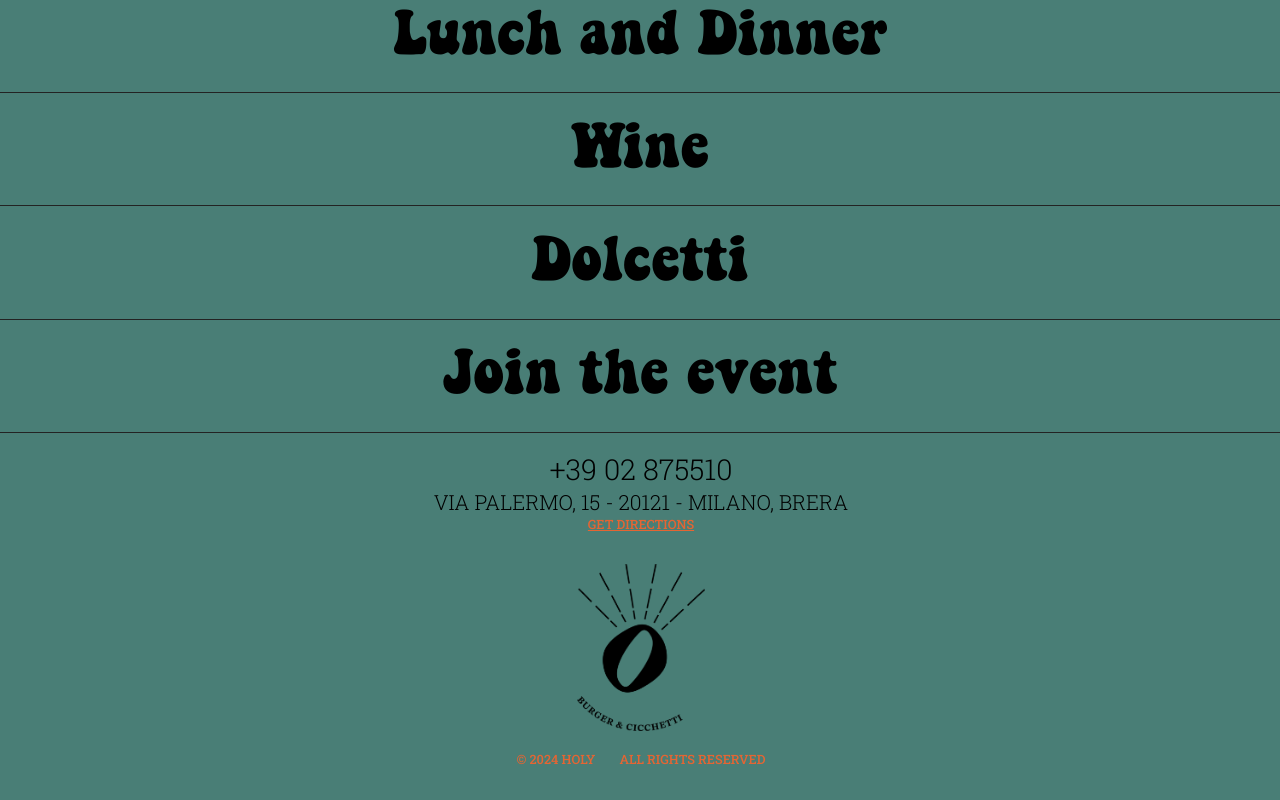
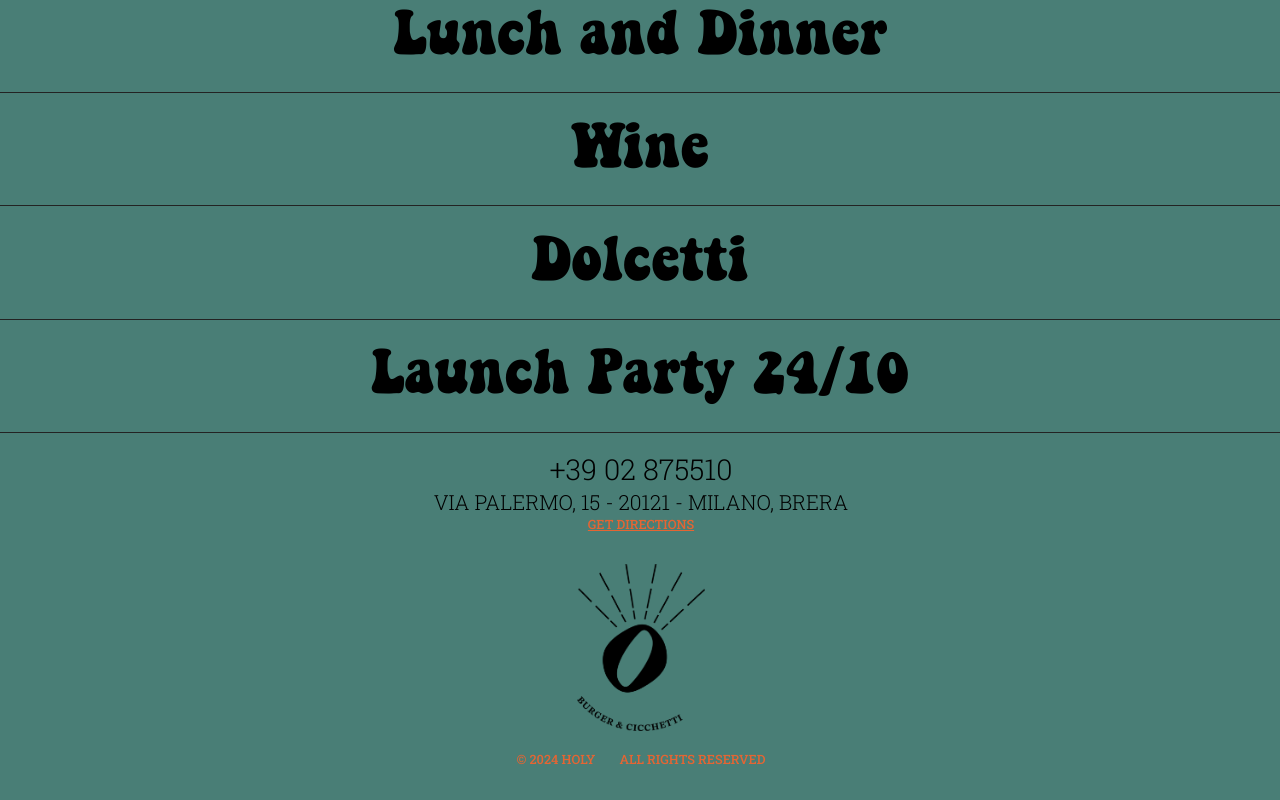
Before and after one commit to federicadivincenzo/HOLY-LANDING-PAGE, a Nuxt app: page / in a window 1280 px wide. Shown: the part 806-1606 px from the top of the page. Built offline with nearby package versions, Linux system fonts and the light colour scheme.

Commit message:
fix label

```diff
--- a/pages/index.vue
+++ b/pages/index.vue
@@ -18,7 +18,7 @@
         <NuxtLink to="https://drive.google.com/file/d/1UWOKtdz3BgctqsVPrhQTSiZhmkn8VkkJ/view?usp=sharing">Dolcetti</NuxtLink>
       </div>
       <div class="holy__menu__item">
-        <NuxtLink to="https://drive.google.com/file/d/1bpkS94XY1t-XD2OkzR7xbIArevebkNsX/view?usp=sharing">Join the event</NuxtLink>
+        <NuxtLink to="https://drive.google.com/file/d/1bpkS94XY1t-XD2OkzR7xbIArevebkNsX/view?usp=sharing">Launch Party 24/10</NuxtLink>
       </div>
     </div>
   </main>
```
